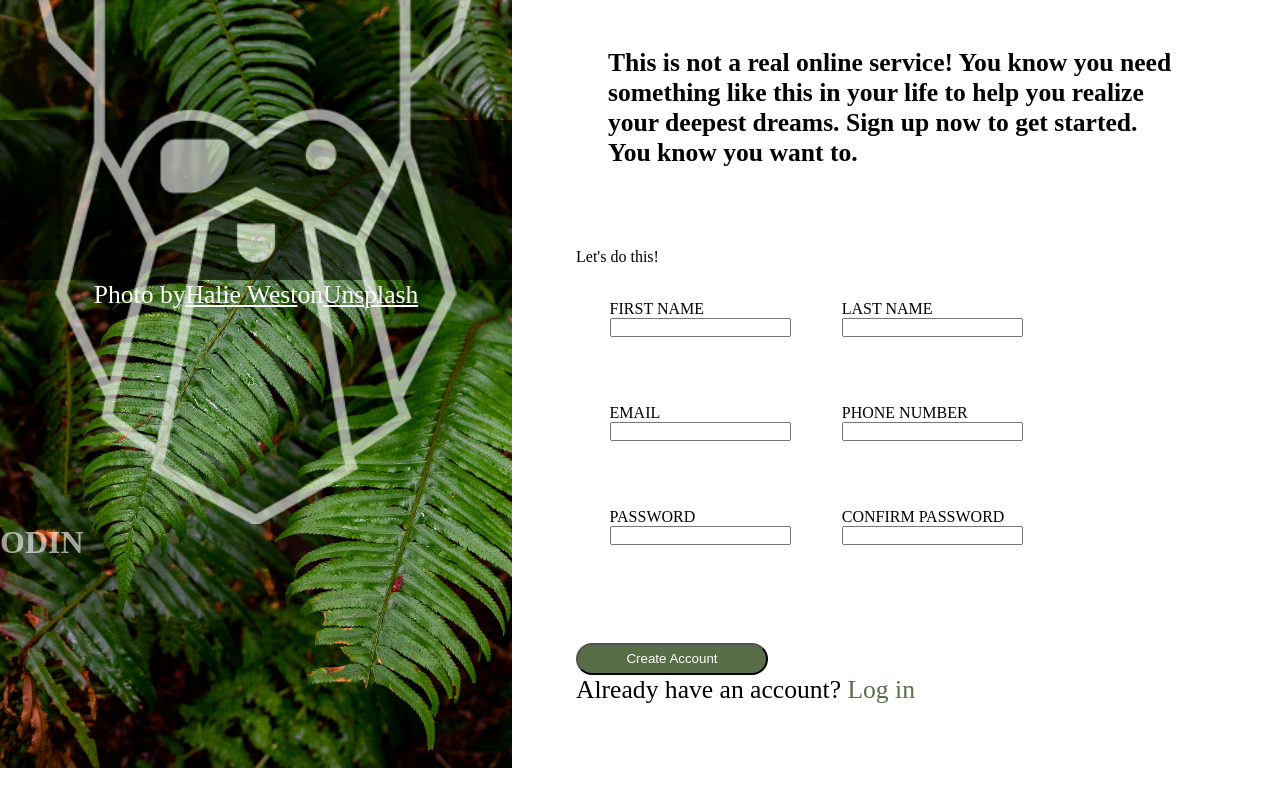
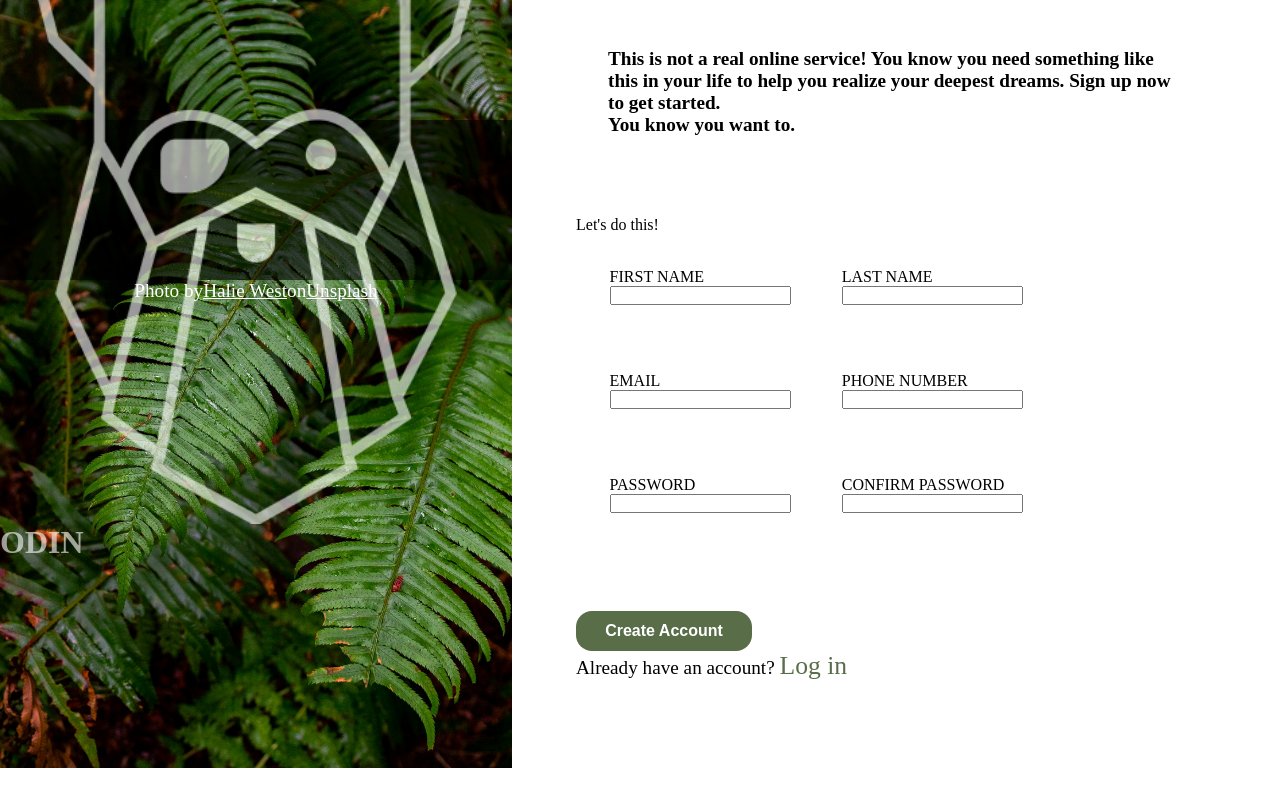
Before and after one commit to Blake-Peterson/Sign-up-Form, a plain HTML site: page index.html in a window 1280 px wide. Drawn offline with Linux system fonts and the light colour scheme.

Commit message:
more button changes

```diff
--- a/styles.css
+++ b/styles.css
@@ -103,13 +103,16 @@
 button {
   color: white;
   background-color: var(--nature-green);
-  height: 4vh;
-  width: 24vh;
-  border-radius: 2em;
+  height: 5vh;
+  width: 22vh;
+  border-radius: 1em;
+  border: none;
+  font-size: 1em;
+  font-weight: 600;
 }
 
 p {
-  font-size: 1.6rem;
+  font-size: 1.2rem;
 }
 
 span {
```
